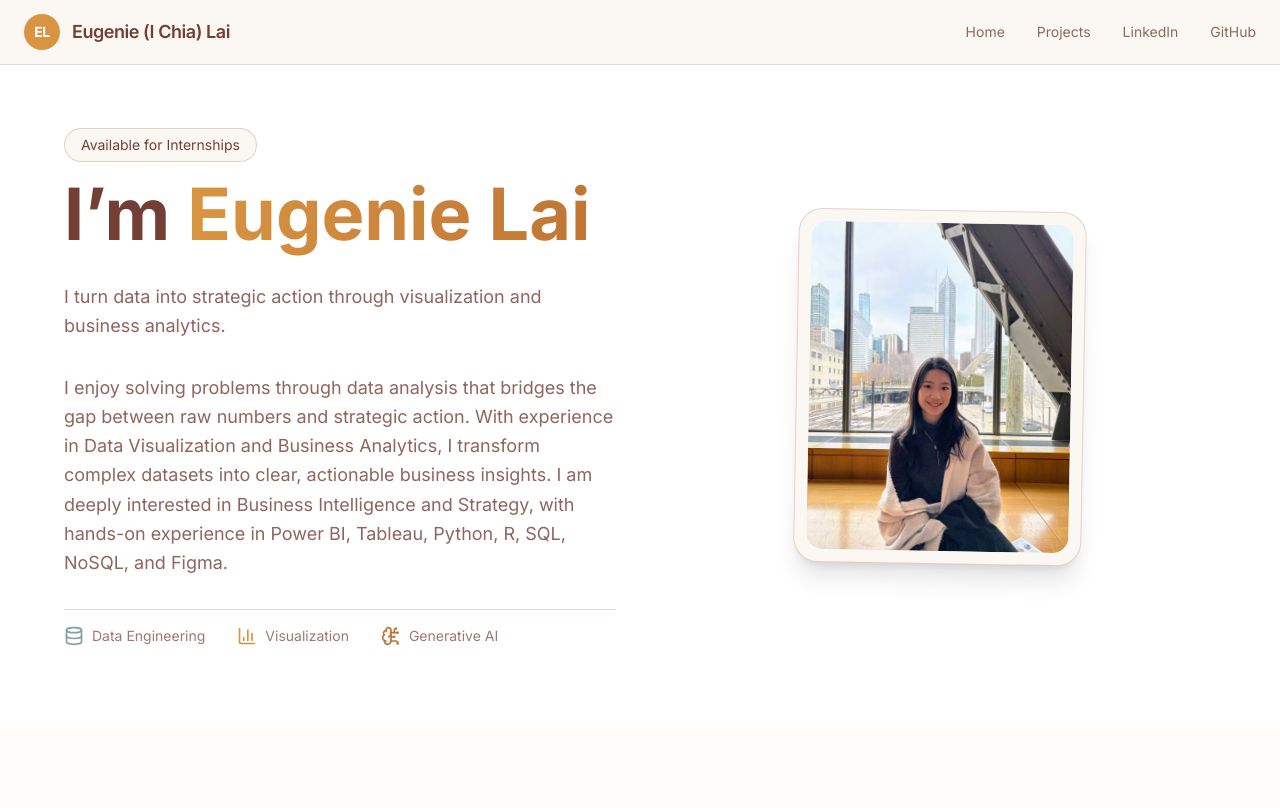
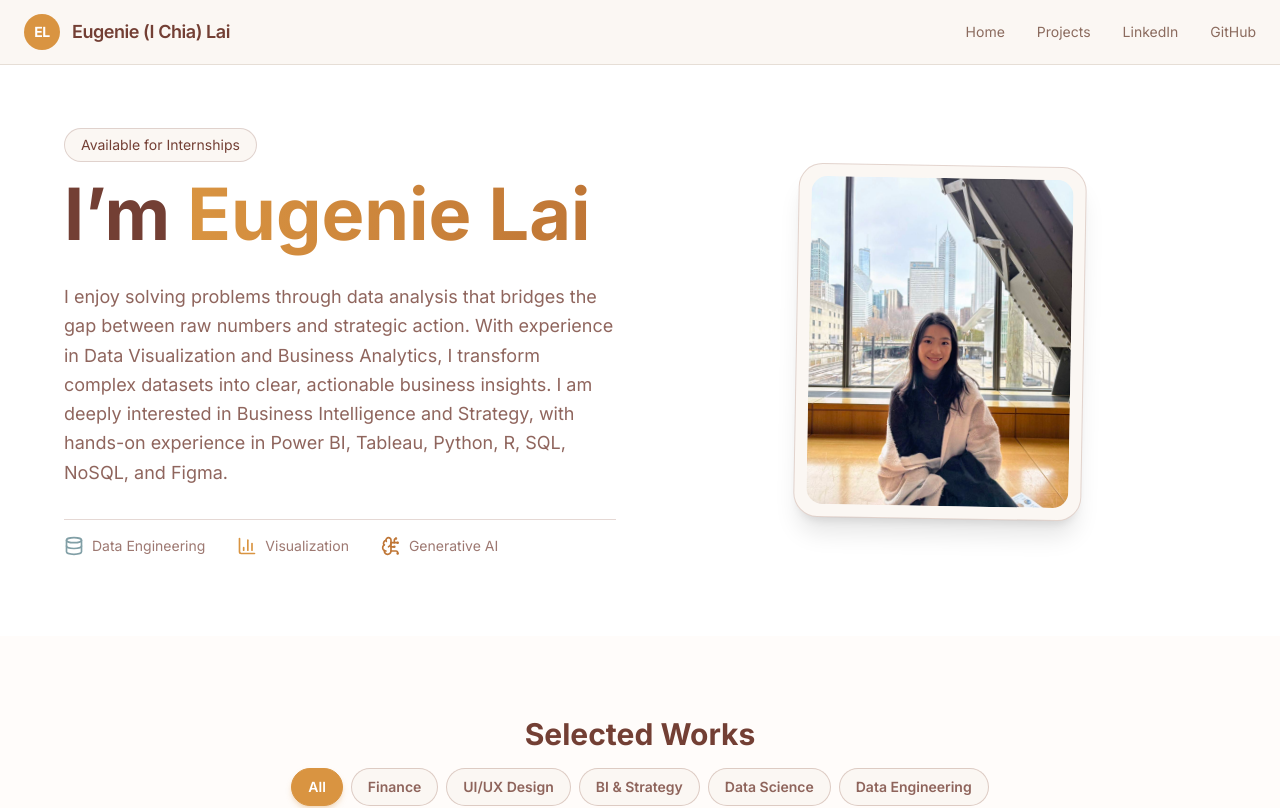
Before and after one commit to Eugenie1708/Eugenie1708.github.io, a React (Vite) app: page / in a window 1280 px wide. Shown: the top 808 px of the page. Built offline with nearby package versions, Linux system fonts and the light colour scheme.

Commit message:
refactor: update Hero component text for clarity and add skills field in profileData

```diff
--- a/components/Hero.tsx
+++ b/components/Hero.tsx
@@ -29,11 +29,11 @@ export const Hero: React.FC = () => {
             </h1>
 
           </div>
-
+          {/*}
           <p className="text-lg text-[#733F34]/80 max-w-xl leading-relaxed">
-            I turn data into strategic action through visualization and business analytics.
+            I turn data into strategic action through data visualization and business analytics.
           </p>
-
+          */}
           <p className="text-lg text-[#733F34]/80 max-w-xl leading-relaxed">
             {profileData.about}
           </p>
--- a/data/portfolioData.ts
+++ b/data/portfolioData.ts
@@ -6,6 +6,7 @@ export const profileData = {
   title: "Competitive Intelligence Analyst / Data Lead",
   tagline: "Bridging Data and Strategic Action",
   about: "I enjoy solving problems through data analysis that bridges the gap between raw numbers and strategic action. With experience in Data Visualization and Business Analytics, I transform complex datasets into clear, actionable business insights. I am deeply interested in Business Intelligence and Strategy, with hands-on experience in Power BI, Tableau, Python, R, SQL, NoSQL, and Figma.",
+  skills: "",
   social: {
     linkedin: "https://www.linkedin.com/in/lai-ichia-eugenie/", // Placeholder based on name
     github: "https://github.com/Eugenie1708",
```
